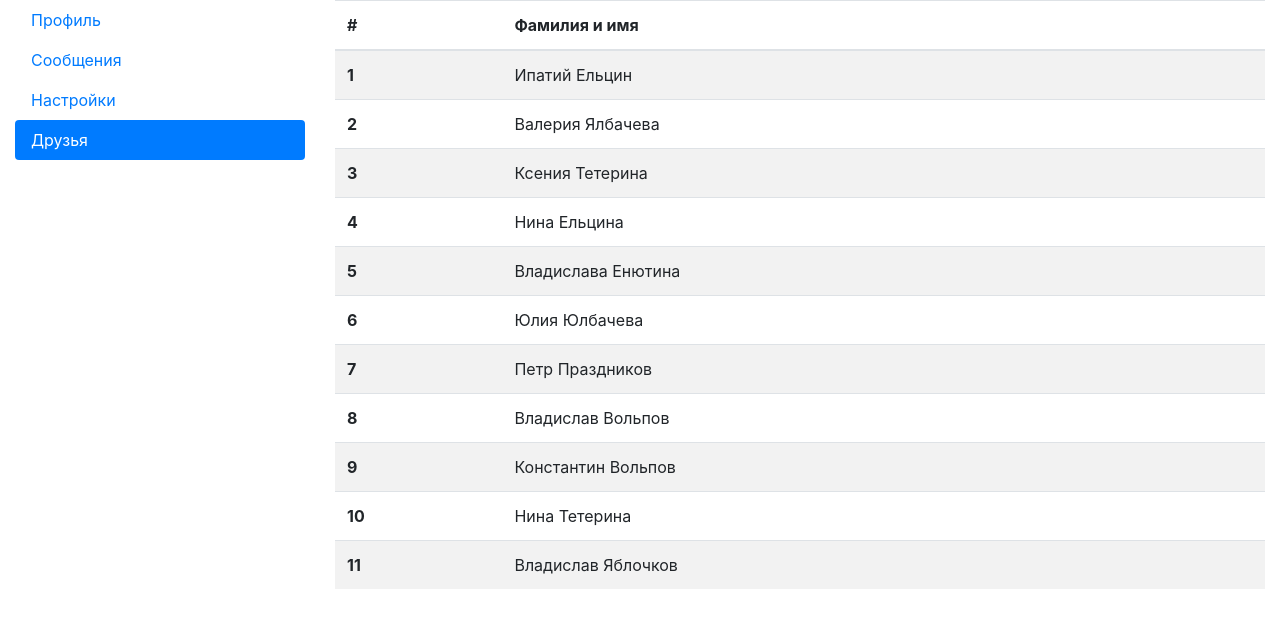
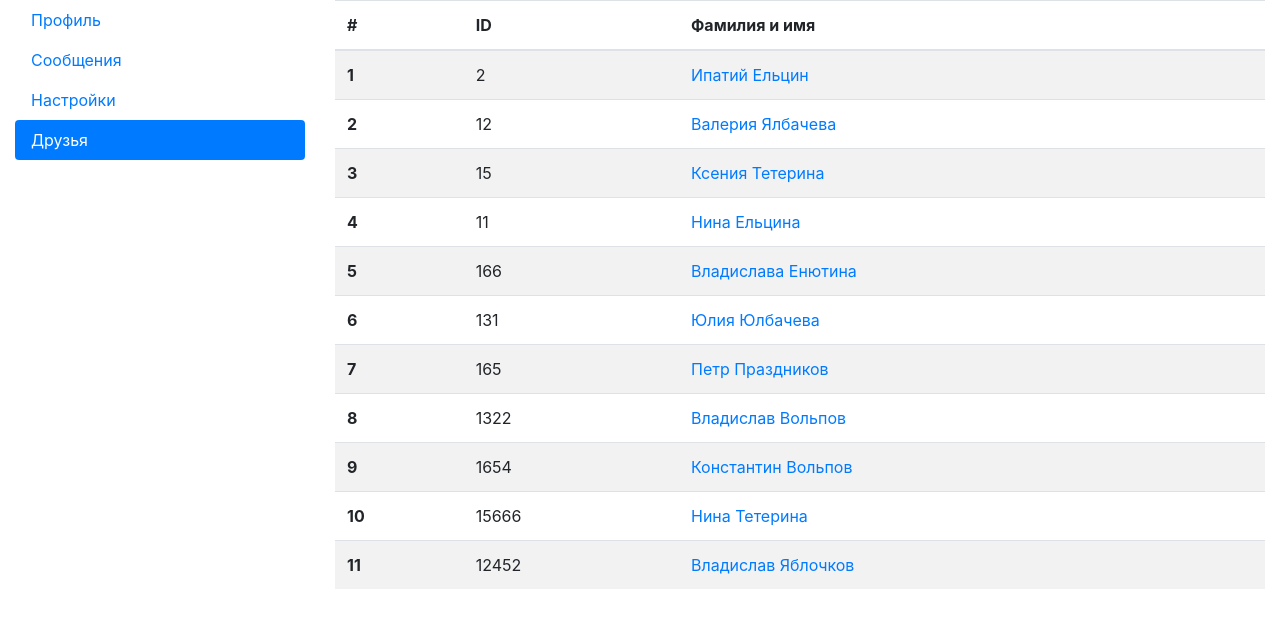
Before and after one commit to nesa402610/0207-gz, a React (Create React App) app: page /friends in a window 1280 px wide. Shown: the top 628 px of the page. Built offline with nearby package versions, Linux system fonts and the light colour scheme.

Commit message:
Фиксы

```diff
--- a/src/App.js
+++ b/src/App.js
@@ -28,6 +28,7 @@ function App(props) {
                 <div className="col-sm-9">
                     <Routes>
                         <Route path={'/profile'} element={<Profile function={props.functions.key_getUser}/>} />
+                        <Route path={'/profile/:id'} element={<Profile function={props.functions.key_getUser}/>} />
                         <Route path={'/messages'} element={<Messages/>} />
                         <Route path={'/settings'} element={<Settings/>} />
                         <Route path={'/friends'} element={<Friends function={props.functions.key_getUsers}/>} />
--- a/src/components/friends.jsx
+++ b/src/components/friends.jsx
@@ -1,26 +1,31 @@
 import React from 'react';
+import {NavLink} from "react-router-dom";
 
 const TableRow = (props) => {
     return (
         <tr>
             <th scope="row">{props.index + 1}</th>
-            <td>{props.name} {props.lastname}</td>
+            <td>{props.id}</td>
+            <td><NavLink to={'/profile/' + props.id}>
+                {props.name} {props.lastname}
+            </NavLink></td>
         </tr>
     );
 };
 const Friends = (props) => {
-    const users = props.function;
+    const users = props.function();
     let usersCount = Object.keys(users).length;
     let userRow = [];
 
     for (let i = 0; i < usersCount; i++) {
-        userRow.push(<TableRow index={i} name={users[i].name} lastname={users[i].lastname}/>);
+        userRow.push(<TableRow index={i} name={users[i].name} id={users[i].id} lastname={users[i].lastname} key={i}/>);
     }
     return (
         <table className="table table-striped">
             <thead>
             <tr>
                 <th scope="col">#</th>
+                <th scope="col">ID</th>
                 <th scope="col">Фамилия и имя</th>
             </tr>
             </thead>
--- a/src/components/profile.jsx
+++ b/src/components/profile.jsx
@@ -1,7 +1,10 @@
 import React from 'react';
+import {useParams} from "react-router-dom";
 
 const Profile = (props) => {
-    const user = props.function
+    let param = useParams()
+    const user = props.function(param.id);
+
 
     return (
         <div className={'row'}>
@@ -9,7 +12,7 @@ const Profile = (props) => {
                 <img src={user.avatar} alt=""/>
             </div>
             <div className="col-sm-8">
-                <h2>{user.name} {user.lastname}</h2>
+                <h2>ID: {user.id} {user.name} {user.lastname}</h2>
                 <h3>Обо мне</h3>
                 <p>
                     {user.about}
--- a/src/index.js
+++ b/src/index.js
@@ -10,7 +10,7 @@ const root = ReactDOM.createRoot(document.getElementById('senpai'));
 root.render(
     <BrowserRouter>
         <React.StrictMode>
-            <App functions={{key_getUser: getUser(), key_getUsers: getUsers()}}/>
+            <App functions={{key_getUser: getUser, key_getUsers: getUsers}}/>
         </React.StrictMode>
     </BrowserRouter>
 );
--- a/src/state.jsx
+++ b/src/state.jsx
@@ -1,4 +1,5 @@
 const user = {
+    id: '1',
     name: 'Ivan',
     lastname: 'Ivanov',
     email: 'Bana@asd.sja',
@@ -7,7 +8,7 @@ const user = {
 };
 
 const users = {
-    0: {name: "Ипатий", lastname: "Ельцин", id: 1},
+    0: {name: "Ипатий", lastname: "Ельцин", id: 2},
     1: {name: "Валерия", lastname: "Ялбачевa", id: 12},
     2: {name: "Ксения", lastname: "Тетеринa", id: 15},
     3: {name: "Нина", lastname: "Ельцинa", id: 11},
@@ -20,9 +21,12 @@ const users = {
     10: {name: "Владислав", lastname: "Яблочков", id: 12452},
 };
 
-export const getUser = () => {
+export function getUser(userId) {
+    for(let i = 0; i < Object.keys(user).length; i++) {
+        if (users[i].id == userId) return users[i];
+    }
     return user;
-};
+}
 
 export const getUsers = () => {
     return users;
```
